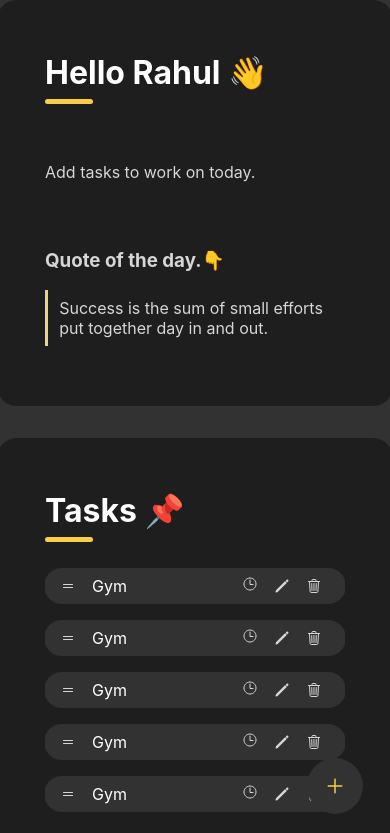
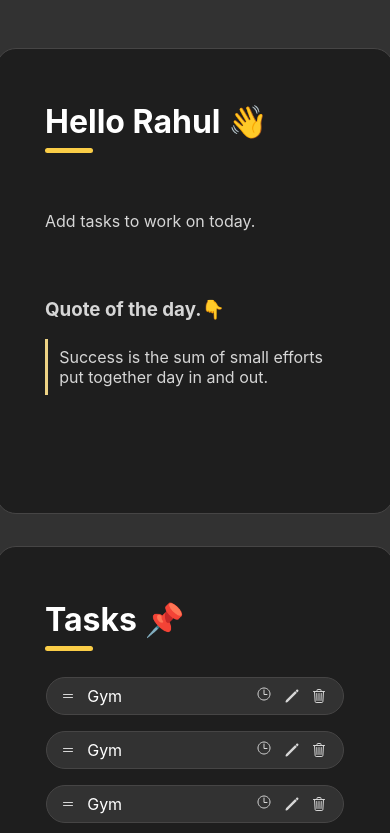
Before and after one commit to rahulk31/pomodoro, a React (Create React App) app: page /tasks in a window 390 px wide. Shown: the top 833 px of the page. Built offline with nearby package versions, Linux system fonts and the light colour scheme.

Commit message:
UI fixes

```diff
--- a/src/components/addTask/addTask.css
+++ b/src/components/addTask/addTask.css
@@ -10,6 +10,7 @@
   border-radius: 10px;
   font-size: 0.9rem;
   width: 250px;
+  border: 1px solid #464545;
 }
 
 .form-heading {
--- a/src/components/taskRow/taskRow.css
+++ b/src/components/taskRow/taskRow.css
@@ -4,9 +4,10 @@
   align-items: center;
   width: 90%;
   background-color: #323232;
-  padding: 0.5rem 1rem;
+  padding: 0.5rem 0.8rem;
   margin-top: 1rem;
   border-radius: 20px;
+  border: 1px solid #464545;
 }
 
 .taskrow-left,
@@ -29,6 +30,6 @@ Link {
 
 .taskrow-icon {
     cursor: pointer;
-    margin-right: 0.5rem;
+    margin-right: 0.2rem;
     color: #d6d6d6;
 }
--- a/src/pages/Tasks/tasks.css
+++ b/src/pages/Tasks/tasks.css
@@ -7,6 +7,7 @@
   width: 100%;
   height: 100vh;
   color: #fff;
+  position: relative;
 }
 
 .tasks-panel-left,
@@ -16,6 +17,7 @@
   border-radius: 1.25rem;
   padding: 2rem 3rem;
   width: 350px;
+  border: 1px solid #464545;
 }
 
 .tasks-panel-left,
@@ -32,6 +34,7 @@
 
 .tasks-panel-right {
   position: relative;
+  margin-bottom: 4rem;
 }
 
 .tasks-panel-left .greeting,
@@ -106,24 +109,31 @@
 .tasks-panel-right .add-task {
   height: 1.5rem;
   width: 1.5rem;
-  padding: 1rem;
+  padding: 0.7rem;
   border-radius: 50%;
   background-color: #323232;
   color: #facd47;
+  border: 1px solid #464545;
 }
 
 @media screen and (max-width: 550px) {
   .tasks-main {
     flex-direction: column;
-    padding: 3rem auto;
+    padding: 3rem 0;
+    height: auto;
   }
 
   .tasks-panel-left,
   .tasks-panel-right {
     background-color: #1e1e1e;
-    height: 80%;
+    min-height: 400px;
     border-radius: 1.25rem;
-    padding: 2rem 3rem;
     width: 300px;
   }
+
+  .tasks-panel-right {
+    min-height: 500px;
+  }
+
+
 }
```
